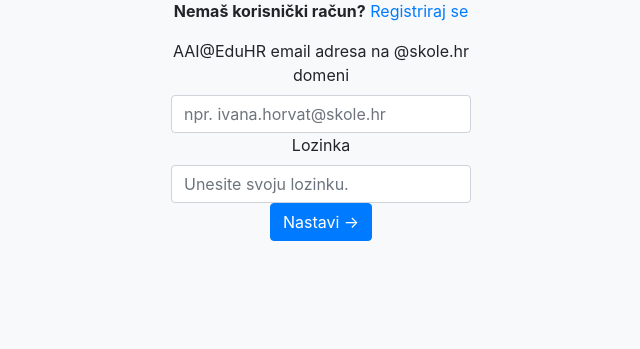
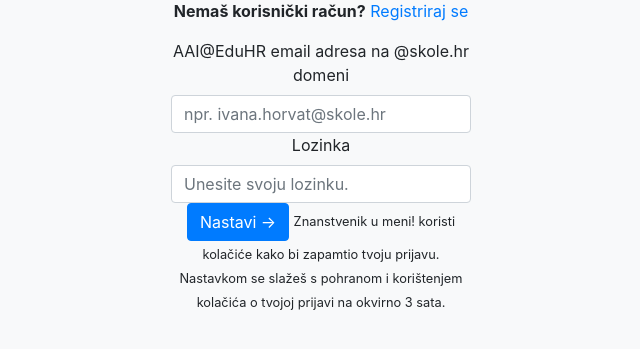
Before and after one commit to znanstvenikumeni/competitionmanager, a PHP site: page /views/signin.php in a window 1280 px wide. Shown: the part 206-555 px from the top of the page, without its empty margins (319-959 px from the left). Run offline with PHP 8.4, Linux system fonts and the light colour scheme; the template is opened without the code that fills it, so the values that code supplies are empty.

Commit message:
Added a cookie consent message.

```diff
--- a/views/signin.php
+++ b/views/signin.php
@@ -33,6 +33,7 @@
             <input type="password" name="password" id="password" class="form-control" placeholder="Unesite svoju lozinku." required>
 
             <button class="btn btn-primary" type="submit" required>Nastavi &rarr;</button>
+            <small>Znanstvenik u meni! koristi kolačiće kako bi zapamtio tvoju prijavu. Nastavkom se slažeš s pohranom i korištenjem kolačića o tvojoj prijavi na okvirno 3 sata.</small>
 
         </div>
         </form>
```
